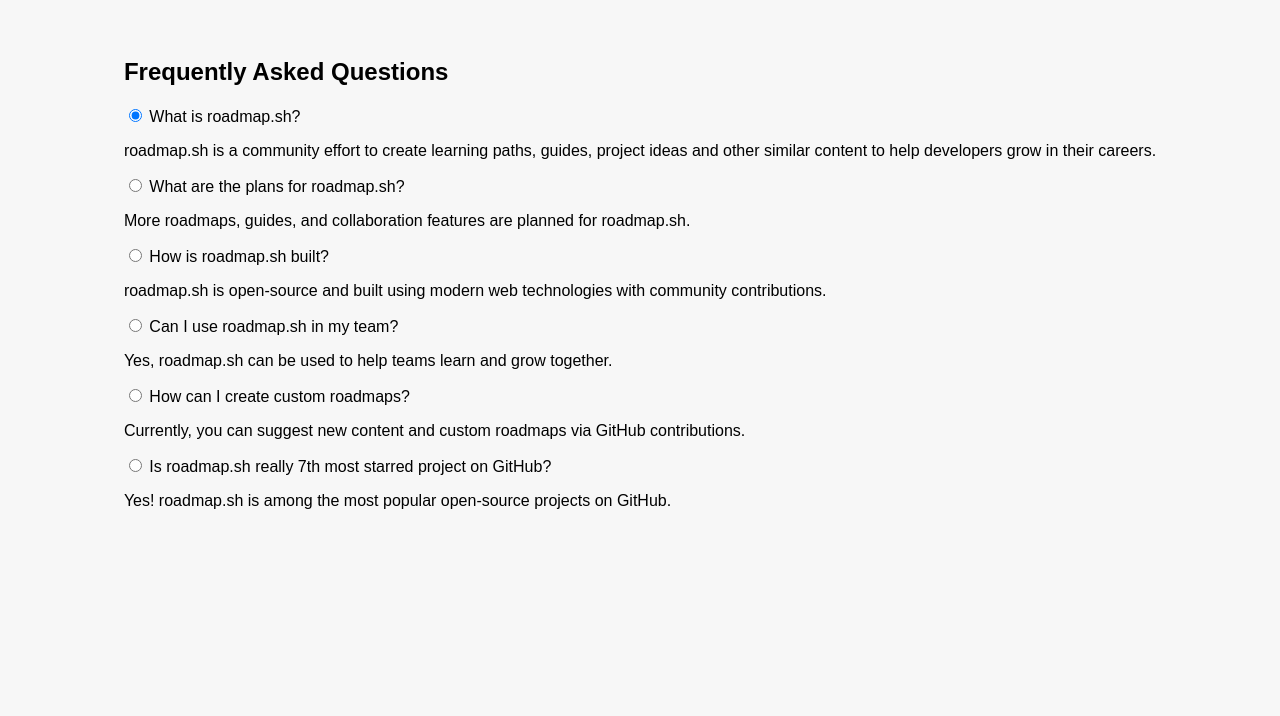
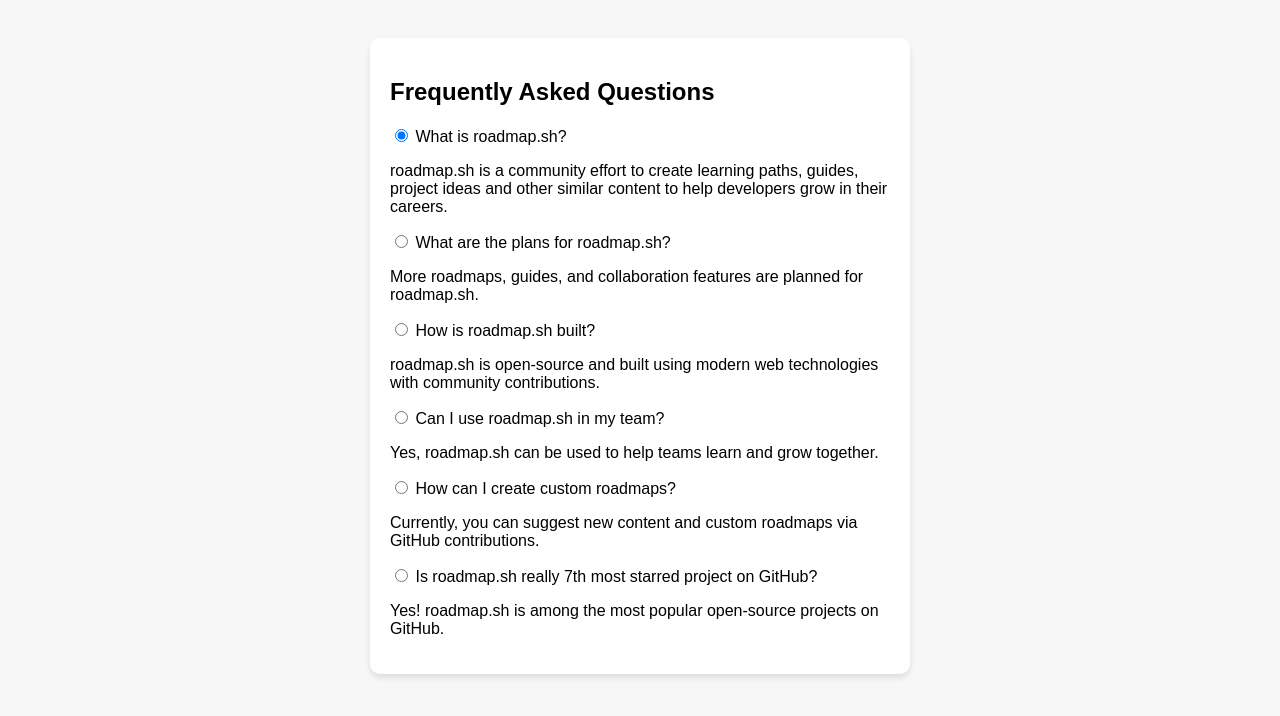
Before and after one commit to dev-sereti/Accordion, a plain HTML site: page index.html in a window 1280 px wide. Drawn offline with Linux system fonts and the light colour scheme.

Commit message:
accordion styled

```diff
--- a/styles.css
+++ b/styles.css
@@ -5,3 +5,10 @@
   justify-content: center;
   padding: 30px;
 }
+.accordion {
+  background: #fff;
+  border-radius: 10px;
+  box-shadow: 0 4px 6px rgba(0,0,0,0.1);
+  width: 500px;
+  padding: 20px;
+}
```
